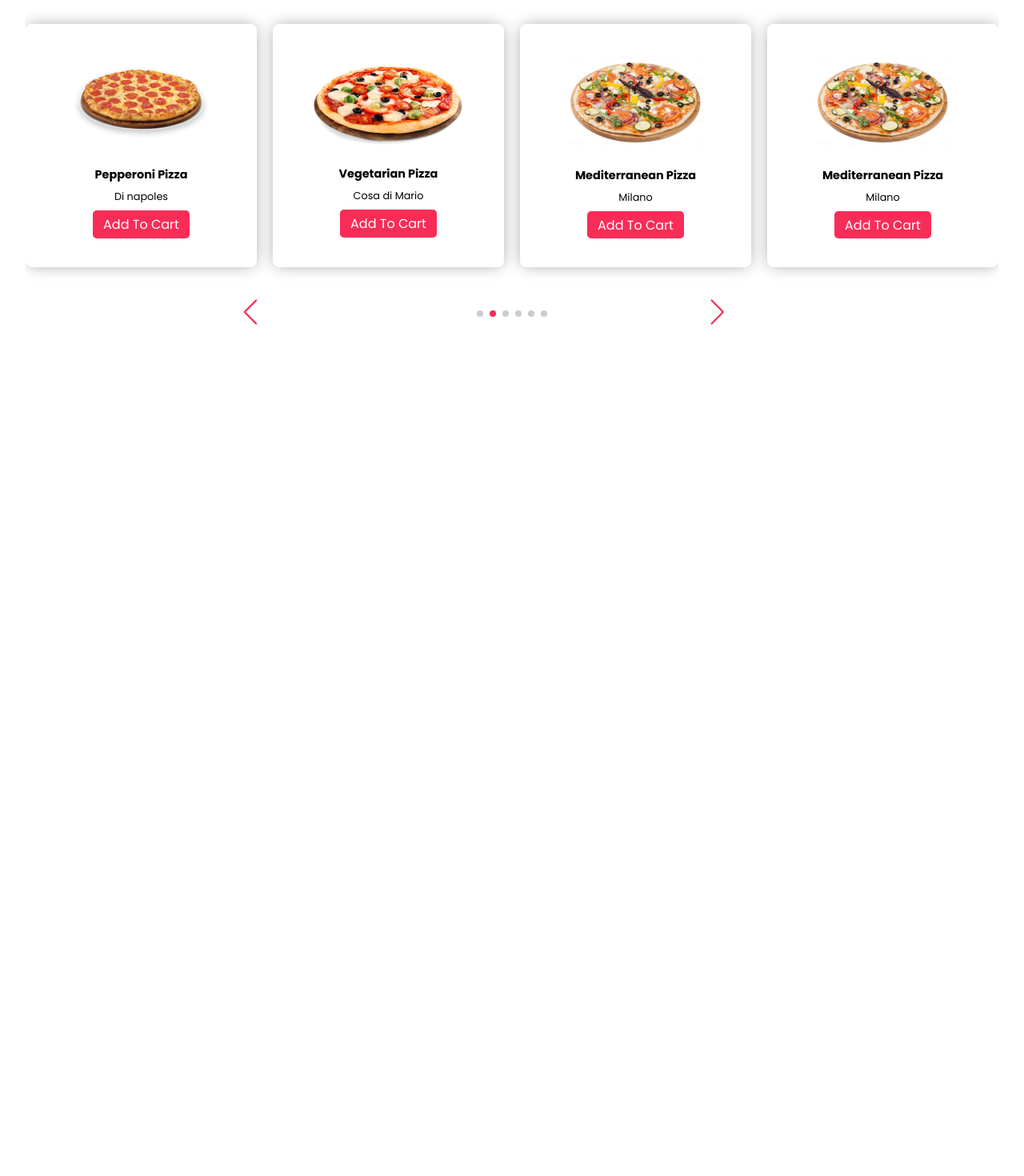
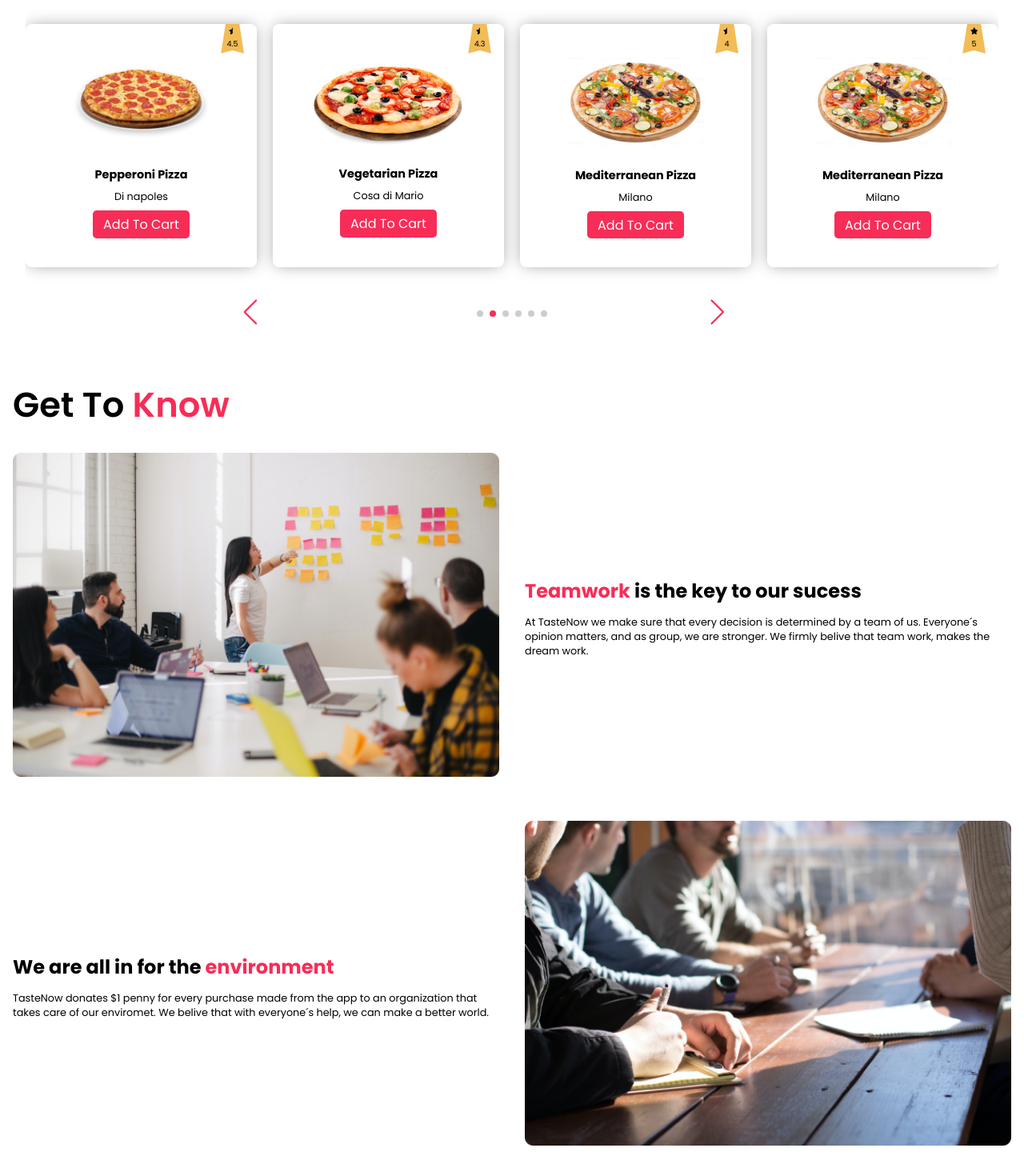
Before and after one commit to AnamulAmin/antopolis_task, a React (Vite) app: page / in a window 1280 px wide. Shown: the part 1098-2568 px from the top of the page at 80% size. Before the commit the page ends 1520 px from the top, so only its background shows below. Built offline with nearby package versions, Linux system fonts and the light colour scheme; a web font is replaced by a local one.

Commit message:
completed  get to know section

```diff
--- a/src/App.jsx
+++ b/src/App.jsx
@@ -1,4 +1,5 @@
 import Categories from "./components/categories/Categories";
+import GetToKnow from "./components/get_to_know/GetToKnow";
 import Hero from "./components/hero/Hero";
 import Navbar from "./components/navbar/Navbar";
 
@@ -8,6 +9,7 @@ function App() {
       <Navbar />
       <Hero />
       <Categories />
+      <GetToKnow />
     </>
   );
 }
--- a/src/components/categories/CategoryMenuItems.jsx
+++ b/src/components/categories/CategoryMenuItems.jsx
@@ -17,36 +17,42 @@ const data = [
     image: "/pizza1.png",
     type: "Di napoles",
     price: "$11,99",
+    ratting: 5,
   },
   {
     name: "Pepperoni Pizza",
     image: "/pizza2.png",
     type: "Di napoles",
     price: "$13,99",
+    ratting: 4.5,
   },
   {
     name: "Vegetarian Pizza",
     image: "/pizza3.png",
     type: "Cosa di Mario",
     price: "$12,99",
+    ratting: 4.3,
   },
   {
     name: "Mediterranean Pizza",
     image: "/pizza4.png",
     type: "Milano",
     price: "$15,99",
+    ratting: 4,
   },
   {
     name: "Mediterranean Pizza",
     image: "/pizza4.png",
     type: "Milano",
     price: "$15,99",
+    ratting: 5,
   },
   {
     name: "Mediterranean Pizza",
     image: "/pizza4.png",
     type: "Milano",
     price: "$15,99",
+    ratting: 5,
   },
 ];
 
--- a/src/components/categories/ItemCard.jsx
+++ b/src/components/categories/ItemCard.jsx
@@ -1,8 +1,17 @@
 import React from "react";
-
+import { FaStar } from "react-icons/fa6";
+import { FaStarHalf } from "react-icons/fa6";
 function ItemCard({ cardData }) {
   return (
     <div className="itemCard">
+      <div className="ratting">
+        {cardData?.ratting == 5 ? (
+          <FaStar style={{ fontSize: ".6rem" }} />
+        ) : (
+          <FaStarHalf style={{ fontSize: ".6rem" }} />
+        )}
+        {cardData?.ratting}
+      </div>
       <figure>
         <img src={cardData?.image} alt="Shoes" />
       </figure>
--- a/src/components/categories/category.css
+++ b/src/components/categories/category.css
@@ -54,12 +54,28 @@
   border-radius: 0.5rem;
   background-color: var(--white);
   transition: var(--trans);
+  position: relative;
 }
 #categories .itemCard h2 {
   font-size: 0.9rem;
 }
 #categories .itemCard p {
   font-size: 0.8rem;
+}
+#categories .itemCard .ratting {
+  width: 1.8rem;
+  height: 2.3rem;
+  background-color: var(--yellow);
+  clip-path: polygon(80% 0, 100% 100%, 50% 90%, 0 100%, 20% 0);
+  position: absolute;
+  top: 0;
+  right: 1rem;
+  display: flex;
+  flex-direction: column;
+  gap: 0.3rem;
+  font-size: 0.6rem;
+  justify-content: center;
+  align-items: center;
 }
 #categories .itemCard .card_btn {
   font-size: 1rem;
--- /dev/null
+++ b/src/components/get_to_know/GetToKnow.jsx
@@ -0,0 +1,47 @@
+import teamWorkImage from "../../assets/images/team_work.png";
+import environmentImage from "../../assets/images/enviroment.png";
+import "./get_to_know.css";
+function GetToKnow() {
+  return (
+    <section id="get_to_know">
+      <h2 className="heading container">
+        Get To <span>Know</span>
+      </h2>
+      {/* team work content area */}
+      <div className="container get_to_know_content">
+        <div className="get_to_know_image">
+          <img src={teamWorkImage} style={{ width: "100%" }} />
+        </div>
+        <div className="get_to_know_text">
+          <h3>
+            <span>Teamwork </span>
+            is the key to our sucess
+          </h3>
+          <p className="">
+            At TasteNow we make sure that every decision is determined by a team
+            of us. Everyone´s opinion matters, and as group, we are stronger. We
+            firmly belive that team work, makes the dream work.
+          </p>
+        </div>
+      </div>
+      {/* environment content area */}
+      <div className="container get_to_know_content environment">
+        <div className="get_to_know_text">
+          <h3>
+            We are all in for the <span>environment </span>
+          </h3>
+          <p className="">
+            TasteNow donates $1 penny for every purchase made from the app to an
+            organization that takes care of our enviromet. We belive that with
+            everyone´s help, we can make a better world.
+          </p>
+        </div>
+        <div className="get_to_know_image">
+          <img src={environmentImage} style={{ width: "100%" }} />
+        </div>
+      </div>
+    </section>
+  );
+}
+
+export default GetToKnow;
--- /dev/null
+++ b/src/components/get_to_know/get_to_know.css
@@ -0,0 +1,64 @@
+#get_to_know {
+  width: 100%;
+  position: relative;
+  padding-top: 3rem;
+  z-index: 1;
+}
+#get_to_know .heading {
+  text-align: left;
+}
+#get_to_know .get_to_know_content {
+  display: flex;
+  flex-direction: column;
+  gap: 2rem;
+  justify-content: center;
+  align-items: center;
+  margin-bottom: 3rem;
+}
+#get_to_know .get_to_know_content.environment {
+  flex-direction: column-reverse;
+}
+#get_to_know .get_to_know_content .get_to_know_text {
+  width: 100%;
+}
+#get_to_know .get_to_know_content .get_to_know_text h3 {
+  line-height: 38px;
+  font-size: 1.5rem;
+  margin-bottom: 0.7rem;
+}
+#get_to_know .get_to_know_content .get_to_know_text h3 span {
+  color: var(--red);
+}
+#get_to_know .get_to_know_content .get_to_know_text p {
+  font-size: 0.8rem;
+}
+#get_to_know .get_to_know_content .get_to_know_image {
+  width: 100%;
+}
+
+/* media part */
+@media (min-width: 640px) {
+}
+@media (min-width: 768px) {
+  #get_to_know .get_to_know_content,
+  #get_to_know .get_to_know_content.environment {
+    flex-direction: row;
+  }
+  #get_to_know .get_to_know_content .get_to_know_text {
+    width: 50%;
+  }
+  #get_to_know .get_to_know_content .get_to_know_image {
+    width: 50%;
+  }
+  /* get_to_know area end*/
+}
+
+@media (min-width: 1024px) {
+}
+
+@media (min-width: 1280px) {
+}
+
+@media (min-width: 1536px) {
+}
+/* media part */
--- a/src/index.css
+++ b/src/index.css
@@ -10,6 +10,7 @@
   --black: #3f3f3f;
   --white: #fff;
   --gray: #ebebeb;
+  --yellow: #f2bc57;
 
   --trans: all linear 0.2s;
 }
```
